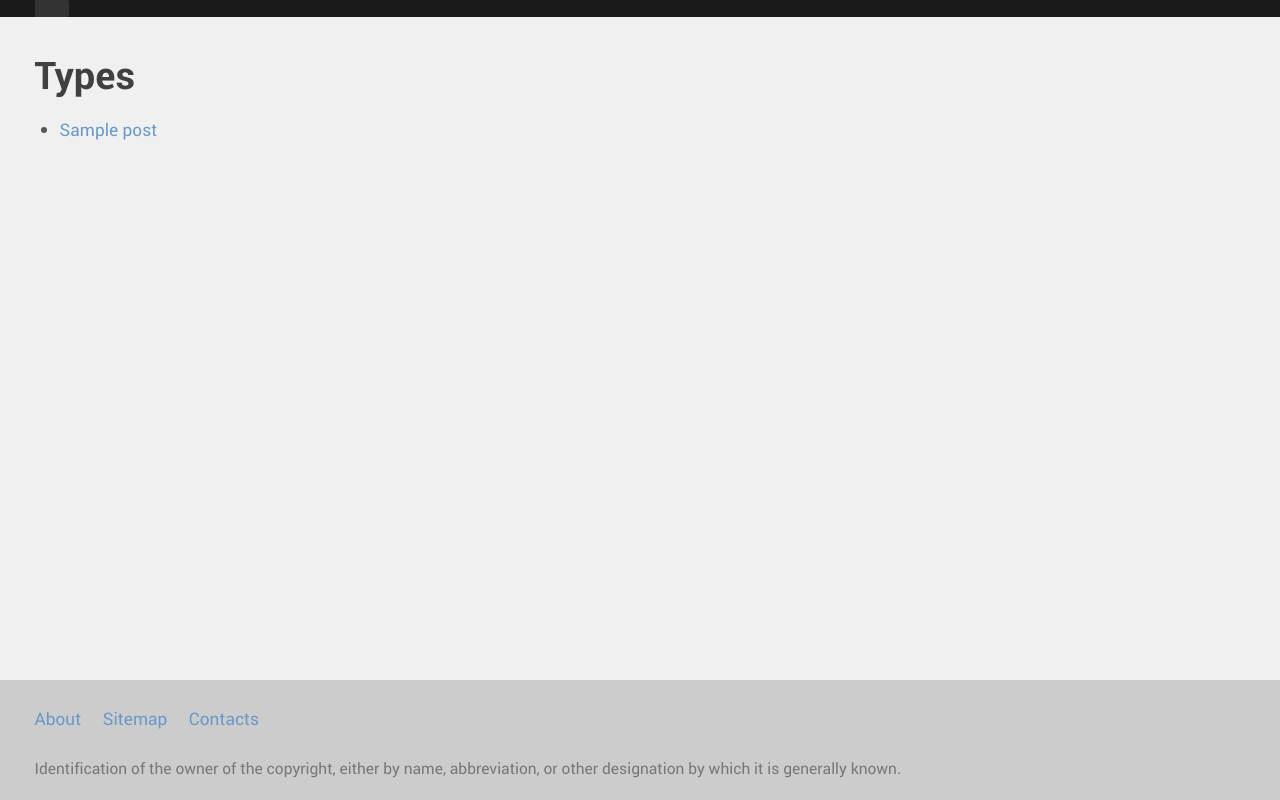
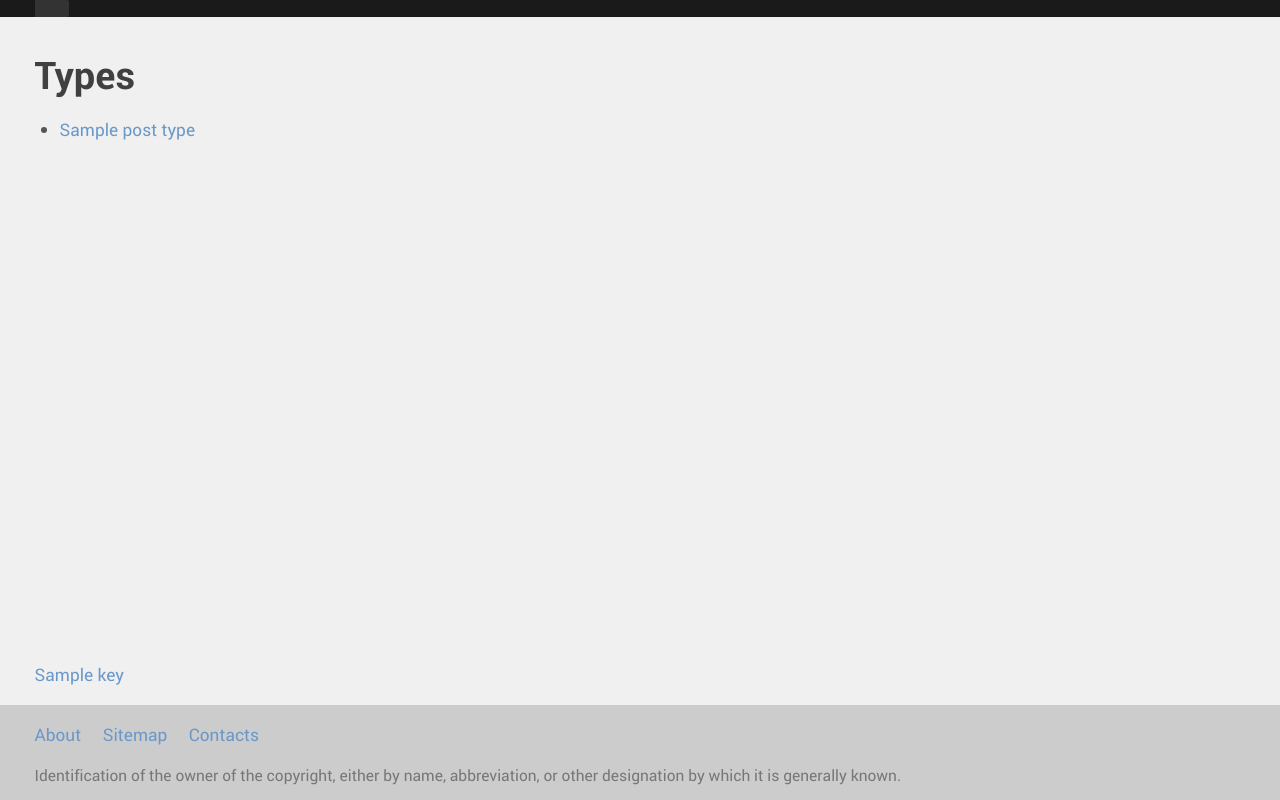
Before and after one commit to dephraser/piss, a Python web app: template html_renderer/templates/types.html in a window 1280 px wide. Run offline with Jinja, Linux system fonts and the light colour scheme; the template is opened without the code that fills it: most values are stand-ins (such as "Sample title", 1, 10 or a date in 2020).

Commit message:
Sending '_items', '_links', and 'content' (on single posts) separately to the templates

```diff
--- a/html_renderer/static/css/style.css
+++ b/html_renderer/static/css/style.css
@@ -39,16 +39,21 @@
     min-height: 100%;
     height: auto !important;
     height: 100%;
-    margin: 0 auto -120px;
+    margin: 0 auto -9em;
     overflow: auto;
 }
 .push, footer {
-    height: 120px;
+    height: 9em;
     margin-top: 0;
 }
-footer {
+.footer-nav {
+	height: 3em;
+}
+.footer-info {
+	height: 6em;
     background: #ccc;
     border: 0;
+	overflow: auto;
 }
 footer * {
     line-height: inherit;
--- a/html_renderer/templates/error.html
+++ b/html_renderer/templates/error.html
@@ -1,8 +1,6 @@
     {% extends "layout.html" %}
     {% block title %}Error: {{ code }}{% endblock %}
     {% block body %}
-		<header>
-			<h1>Error: {{ code }}</h1>
-		</header>
+		<h1>Error: {{ code }}</h1>
 		<p>{{ message }}</p>
     {% endblock %}
--- a/html_renderer/templates/layout.html
+++ b/html_renderer/templates/layout.html
@@ -85,8 +85,17 @@
 		<div class="push"></div>
 	</div>
     <footer class="clearfix">
-        <div class="ink-grid">
-            <ul class="unstyled inline half-vertical-space">
+		{% if links %}
+		<div class="ink-grid footer-nav">
+		    <ul class="unstyled inline quarter-vertical-space">
+				{% for key in links %}
+				<li><a href="{{ links[key]['href'] }}" title="{{ links[key]['title']|capitalize }}">{{ key|capitalize }}</a></li>
+				{% endfor %}
+		    </ul>
+		</div>
+		{% endif %}
+        <div class="ink-grid footer-info">
+            <ul class="unstyled inline quarter-vertical-space">
                 <li class="active"><a href="#">About</a></li>
                 <li><a href="#">Sitemap</a></li>
                 <li><a href="#">Contacts</a></li>
--- a/html_renderer/templates/posts.html
+++ b/html_renderer/templates/posts.html
@@ -3,7 +3,7 @@
     {% block body %}
     	<h1>Posts</h1>
 		<dl>
-		{% for post in posts['_items'] %}
+		{% for post in posts %}
 			<dt><a href="{{ config['META_POST']['server']['urls']['posts_feed'] }}/{{ post['_id'] }}">{{ post['_id'] }}</a></dt>
 			{% if 'content' in post %}
 			<dd>
--- a/html_renderer/templates/types.html
+++ b/html_renderer/templates/types.html
@@ -3,7 +3,7 @@
     {% block body %}
     	<h1>Types</h1>
         <ul>
-            {% for post_type in types['_items'] %}
+            {% for post_type in types %}
             <li><a href="{{ config['META_POST']['server']['urls']['types'] }}/{{ post_type['name'] }}">{{ post_type['name'] }}</a></li>
             {% endfor %}
         </ul>
```
Also changed, not shown: html_renderer/html_renderer.py (+10 -4 lines).
